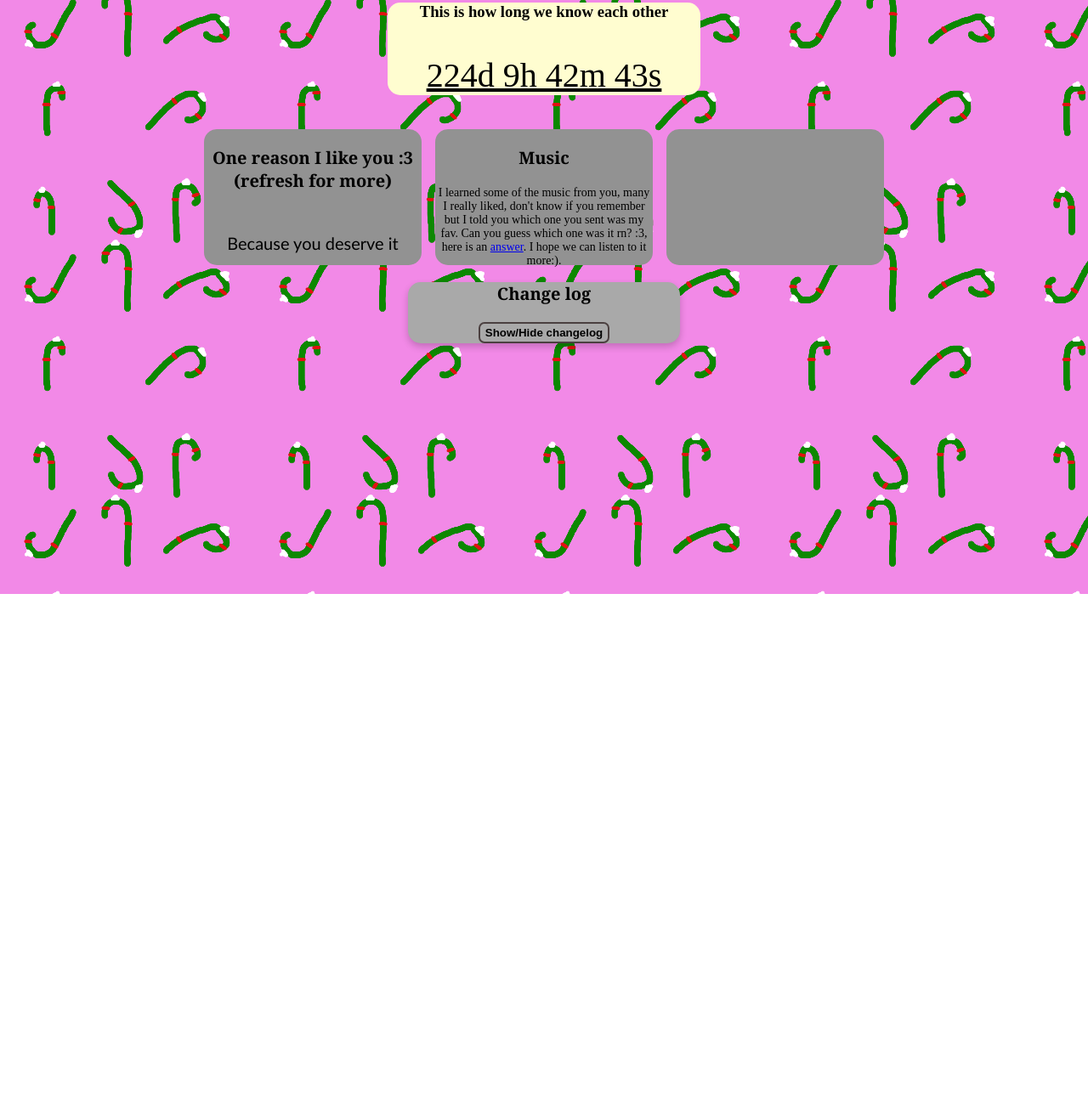
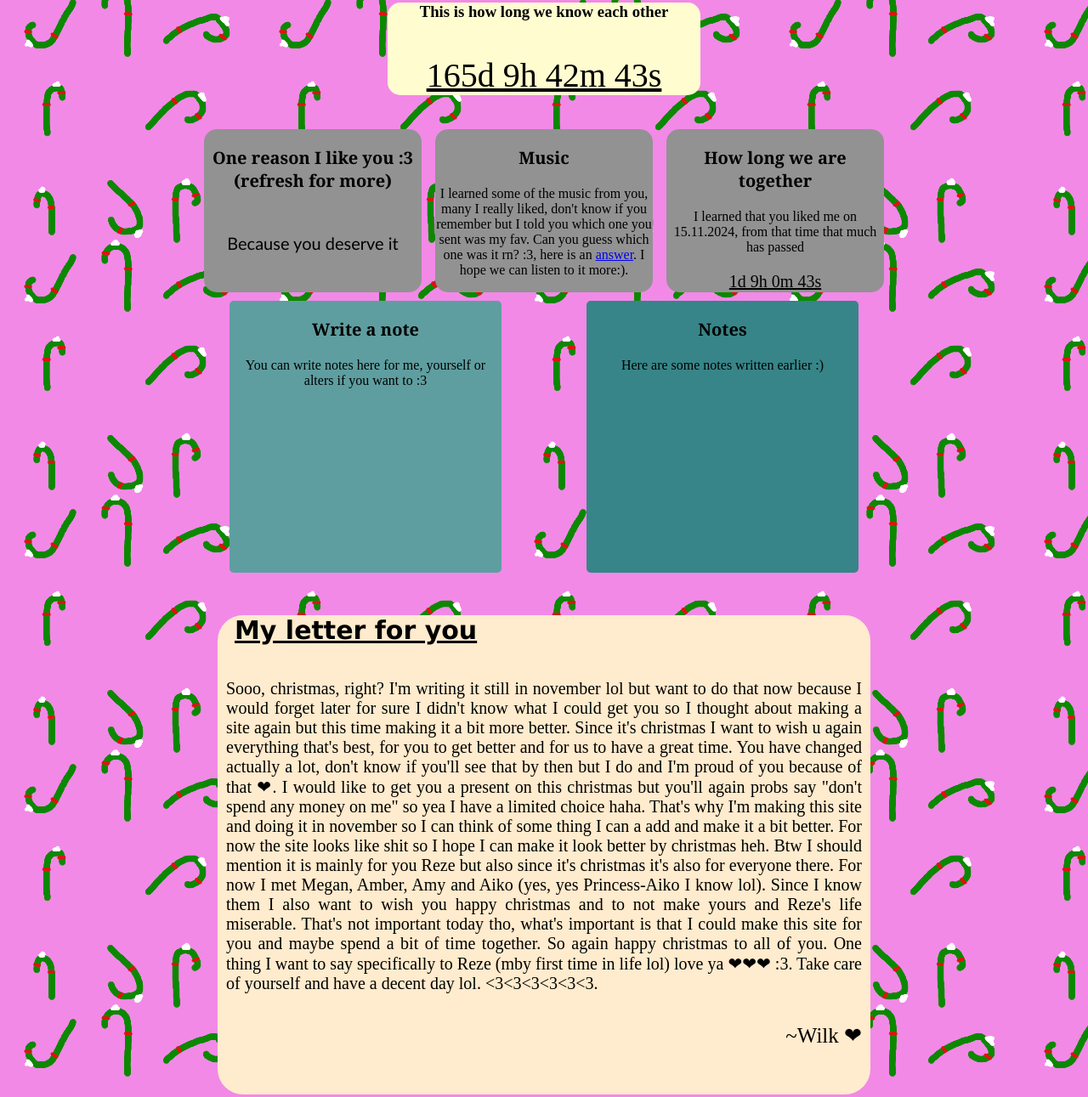
Before and after one commit to WilkYTPL/wilkytpl.github.io, a plain HTML site: page index.html in a window 1280 px wide. Shown: the part 101-1392 px from the top of the page at 85% size. Before the commit the page ends 800 px from the top, so only its background shows below. Drawn offline with Linux system fonts and the light colour scheme.

Commit message:
More changes

```diff
--- a/index.html
+++ b/index.html
@@ -4,11 +4,11 @@
         <meta charset="UTF-8">
         <title>Happy christmas!</title>
         <link rel="stylesheet" type="text/css" href="style.css">
-        <meta name="viewport" content="width=device-width, initial-scale=1">
 
         <script src="script.js"></script>
         <script src="script2.js"></script>
         <script src="reason.js"></script>
+        <script src="timeTogether.js"></script>
     </head>
     <body>
         <div class="christmasTextBox">
@@ -34,9 +34,50 @@
                 </a>
                 </p>
             </div>
-            <div class="firstBox">
+            <div class="firstHowLongWeAre">
+                <h3 class="title">How long we are together</h3>
+                <p>I learned that you liked me on 15.11.2024, from that time that much
+                    has passed</p>
+                <p id="timeTogether" class="timeTogether"></p>
+            </div>
+        </div>
 
+        <div class="secondRow">
+            <div class="notesWrite">
+                <h3 class="title">Write a note</h3>
+                <p>You can write notes here for me, yourself or alters if you want to :3</p>
             </div>
+            <div class="notesForum">
+                <h3 class="title">Notes</h3>
+                <p>Here are some notes written earlier :)</p>
+            </div>
+        </div>
+
+        <div class="myMessage">
+            <h3 class="titleMessage">My letter for you</h3>
+            <p class="letterMessage">
+                Sooo, christmas, right? I'm writing it still in november lol but want to do
+                that now because I would forget later for sure
+                I didn't know what I could get you so I thought about making a site again but
+                this time making it a bit more better.
+                Since it's christmas I want to wish u again everything that's best, for you to get
+                better and for us to have a great time.
+                You have changed actually a lot, don't know if you'll see that by then but I do
+                and I'm proud of you because of that ❤.
+                I would like to get you a present on this christmas but you'll again probs say "don't
+                spend any money on me" so yea
+                I have a limited choice haha. That's why I'm making this site and doing it in november
+                so I can think of some thing I can a add and make it a bit better. For now the site looks
+                like shit so I hope I can make it look better by christmas heh.
+                Btw I should mention it is mainly for you Reze but also since it's christmas it's also for
+                everyone there. For now I met Megan, Amber, Amy and Aiko (yes, yes Princess-Aiko I know lol).
+                Since I know them I also want to wish you happy christmas and to not make yours and  Reze's life
+                miserable. That's not important today tho, what's important is that I could make this
+                site for you and maybe spend a bit of time together. So again happy christmas to all of you.
+                One thing I want to say specifically to Reze (mby first time in life lol) love ya ❤❤❤ :3.
+                Take care of yourself and have a decent day lol. <3<3<3<3<3<3.
+            </p>
+            <p style="text-align: right; padding-right: 10px; font-size: 25px;">~Wilk ❤</p>
         </div>
 
         <div class="changeLog">
@@ -45,8 +86,9 @@
             <p id="hiddentext" class="hidden">
                 [13.11.2024] Start of the site, idk how it will turn out. I hope good lol <br>
                 Today I made: top of the website, changelog, background and timer<br>
-                [16.11.2024] 2 days after we got together :3, it was nice day :)<br>
-                Added first row (reasons, )
+                [16.11.2024] 1 days after we got together :3, it was nice day :)<br>
+                Added first row (reasons, music, how long we are together), letter and
+                concept of notes
             </p>
         </div>
     </body>
--- a/reason.js
+++ b/reason.js
@@ -1,6 +1,5 @@
 const reasons = [
     "Because you listen to me",
-    "Because you trust me",
     "Because you never left me",
     "Just because I like you :3",
     "For being here for me",
--- a/script2.js
+++ b/script2.js
@@ -1,4 +1,4 @@
-var countDownUp = new Date("04.06.2024 11:00").getTime();
+var countDownUp = new Date("06.04.2024 11:00").getTime();
 
 var x = setInterval(function() {
 
--- a/style.css
+++ b/style.css
@@ -1,16 +1,16 @@
 /*body*/
 body {
     background-image: url(./img/background.png);
+    justify-content: center;
+    height: 100vh;
 }
 
 /*Top of the site*/
 .christmasTextBox {
-    width: 48rem;
     background-color: #fff;
     border-radius: 15px;
     box-shadow: 0px 4px 8px rgba(0, 0, 0, 0.2);
     margin: 0 auto;
-    text-align: center;
 }
 
 .happyChristmas {
@@ -20,7 +20,6 @@ body {
 }
 
 .begginingLine {
-    width: 49rem;
     height: 0.1px;
     border-width: 5px;
 }
@@ -45,11 +44,12 @@ body {
     display: flex;
     width: 50rem;
     margin: 0 auto;
+    padding-bottom: 10px;
 }
 .firstReason {
     background-color: #929292;
     width: 16rem;
-    height: 10rem;
+    height: 12rem;
     border-radius: 15px;
     text-align: center;
     float: left;
@@ -64,22 +64,69 @@ body {
 .firstMusic {
     background-color: #929292;
     width: 16rem;
-    height: 10rem;
+    height: 12rem;
     border-radius: 15px;
     margin: 0 auto;
-    font-size: 14px;
+    font-size: 16px;
 }
 
-.firstBox {
+.firstHowLongWeAre {
     background-color: #929292;
     width: 16rem;
-    height: 10rem;
+    height: 12rem;
     border-radius: 15px;
+    text-align: center;
+}
+.timeTogether {
+    text-decoration: underline;
+    font-size: 20px;
+}
+
+/*Second row*/
+.secondRow {
+    text-align: center;
+    padding-bottom: 20px;
+    display: flex;
+    justify-content: center;
+}
+.notesWrite {
+    background-color: cadetblue;
+    width: 20rem;
+    border-radius: 5px;
+    margin-right: 50px;
+}
+.notesForum {
+    background-color: rgb(55, 133, 136);
+    height: 20rem;
+    width: 20rem;
+    border-radius: 5px;
+    margin-left: 50px;
+}
+
+/*My message*/
+.myMessage {
+    width: 48rem;
+    background-color: blanchedalmond;
+    text-align: left;
+    border-radius: 30px;
+    padding-bottom: 30px;
+    margin: 0 auto;
+}
+.titleMessage {
+    padding-left: 20px;
+    text-decoration: underline;
+    font-size: 30px;
+    font-family:'Lucida Sans', 'Lucida Sans Regular', 'Lucida Grande', 'Lucida Sans Unicode', Geneva, Verdana, sans-serif;
+}
+.letterMessage {
+    font-size: 20px;
+    text-align: justify;
+    padding: 10px;
 }
 
 /*Changelog*/
 .changeLog {
-    width: 20rem;
+    width: 30rem;
     background-color: darkgray;
     border-radius: 15px;
     box-shadow: 0px 4px 8px rgba(0, 0, 0, 0.2);
@@ -105,6 +152,7 @@ body {
     background-color: #4b4040;
 }
 
+/*Hiding and showing messages*/
 .hidden {
     display: none;
 }
--- /dev/null
+++ b/timeTogether.js
@@ -0,0 +1,14 @@
+var countDownUp2 = new Date("11.15.2024 11:00").getTime();
+
+var timer2 = setInterval(function() {
+    var now = new Date().getTime();
+    var distance = now - countDownUp2;
+
+    var days = Math.floor(distance / (1000 * 60 * 60 * 24));
+    var hours = Math.floor((distance % (1000 * 60 * 60 * 24)) / (1000 * 60 * 60));
+    var minutes = Math.floor((distance % (1000 * 60)) / (1000 * 60));
+    var seconds = Math.floor((distance % (1000 * 60)) / 1000);
+
+    document.getElementById("timeTogether").innerHTML =
+        days + "d " + hours + "h " + minutes + "m " + seconds + "s ";
+}, 1000);
```
